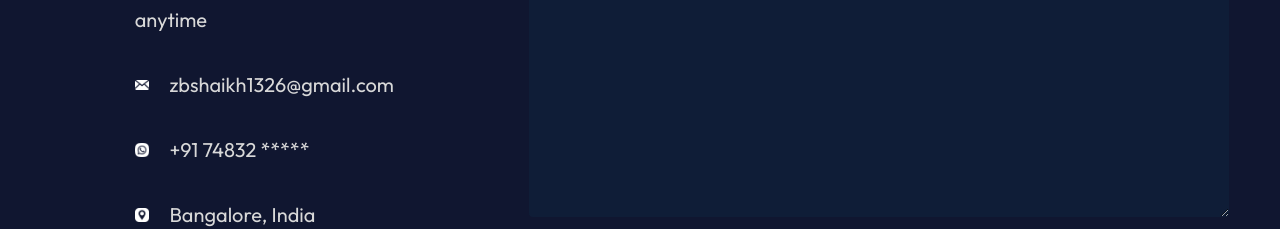
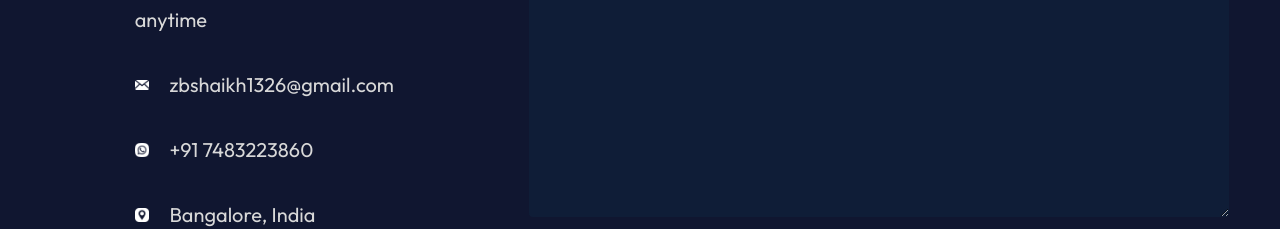
Before and after one commit to Zahur13/JahurPortfolio, a React (Vite) app: page / in a window 1280 px wide. Shown: the part 4220-4449 px from the top of the page. Built offline with nearby package versions, Linux system fonts and the light colour scheme.

Commit message:
contact unmasked

```diff
--- a/src/components/Contact/Contact.jsx
+++ b/src/components/Contact/Contact.jsx
@@ -49,7 +49,7 @@ const Contact = () => {
             </div>
             <div className="contact-detail">
               <img src={Call} alt="" />
-              <p>+91 74832 *****</p>
+              <p>+91 7483223860</p>
             </div>
             <div className="contact-detail">
               <img src={Location} alt="" />
```
